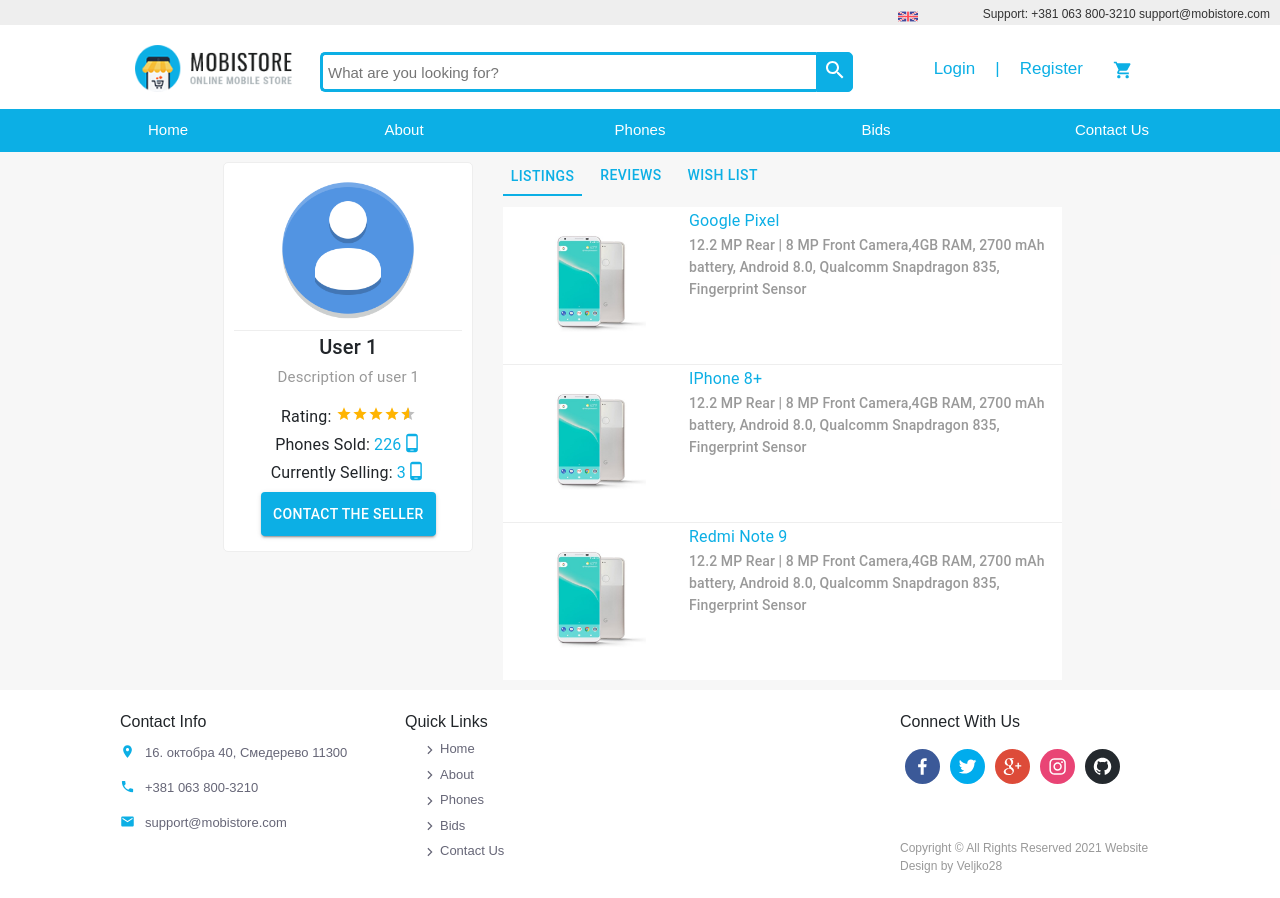
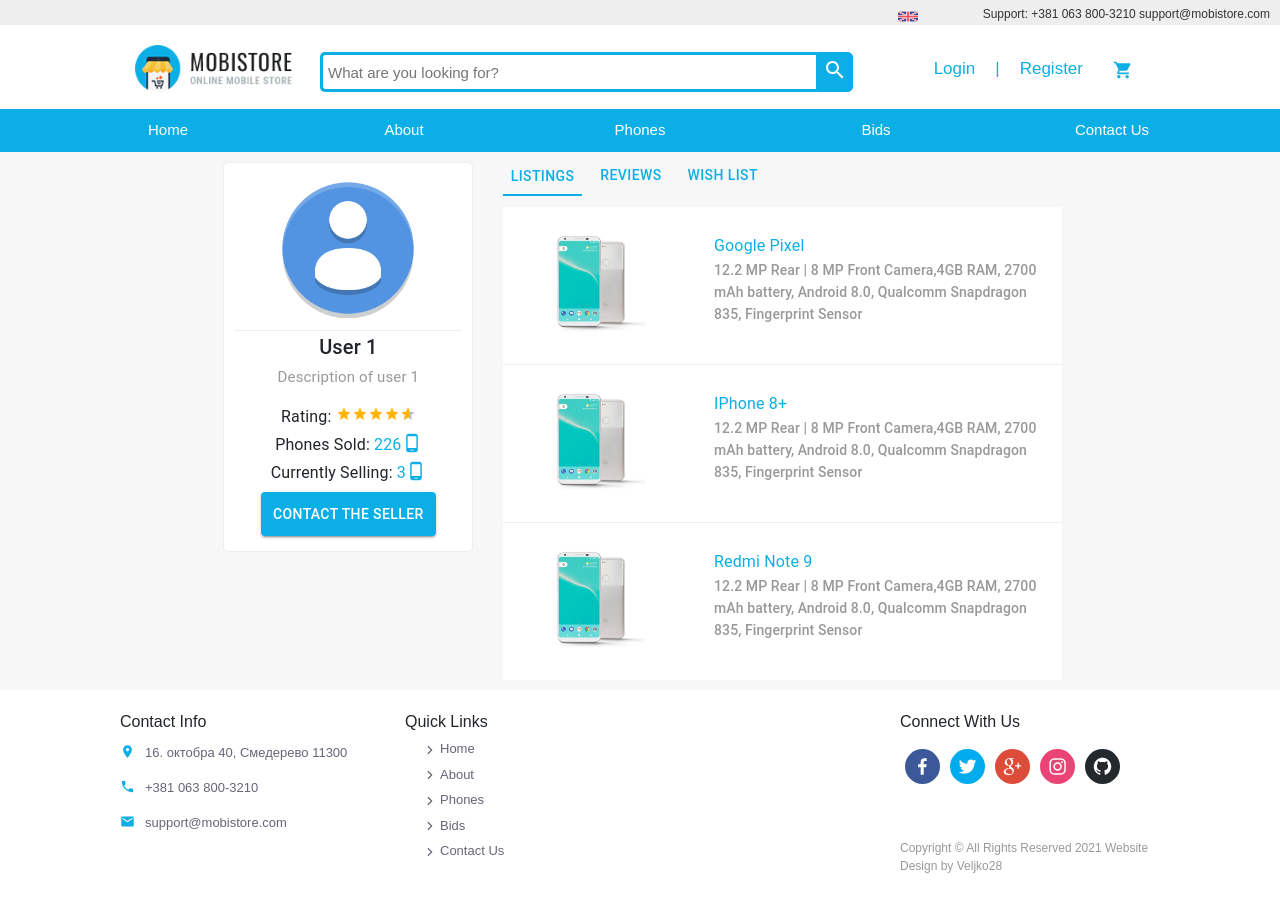
Before and after one commit to Veljko28/Phone-Ui, a Next.js app: page /user/1 in a window 1280 px wide. Built offline with nearby package versions, Linux system fonts and the light colour scheme; a web font is replaced by a local one.

Commit message:
Fixing links and update the todo file

```diff
--- a/components/Phone/SellerInfo.tsx
+++ b/components/Phone/SellerInfo.tsx
@@ -41,7 +41,7 @@ const SellerInfo = ({id} : {id: string}) => {
                     <Button variant="contained"
                     style={{color: '#fff', backgroundColor: '#0cafe5', padding: '10px', width: '175px', margin: '5px'}}
                     >Contact The Seller</Button>
-                    <Link href={`/user/${id}/listings`}>
+                    <Link href={`/user/${id}`}>
                       <Button variant="contained"
                       style={{color: '#fff', backgroundColor: '#0cafe5', padding: '10px', width: '175px', margin: '5px'}}
                       >View Listings</Button>
--- a/styles/Phone.css
+++ b/styles/Phone.css
@@ -51,6 +51,12 @@
       padding: 25px;
   }
 
+  .listing-grid-item {
+    display: flex;
+    flex-direction: column;
+    padding: 25px;
+  }
+
   .review-message-imput {
       background-color: #eee;
       margin: 20px;
@@ -64,6 +70,10 @@
    .curs-hvr:hover {
      cursor: pointer;
    }
+
+   .curs-hver:hover {
+    cursor: pointer;
+  }
 
    .bid-price {
     display: flex;
```
Also changed, not shown: todo.txt.
